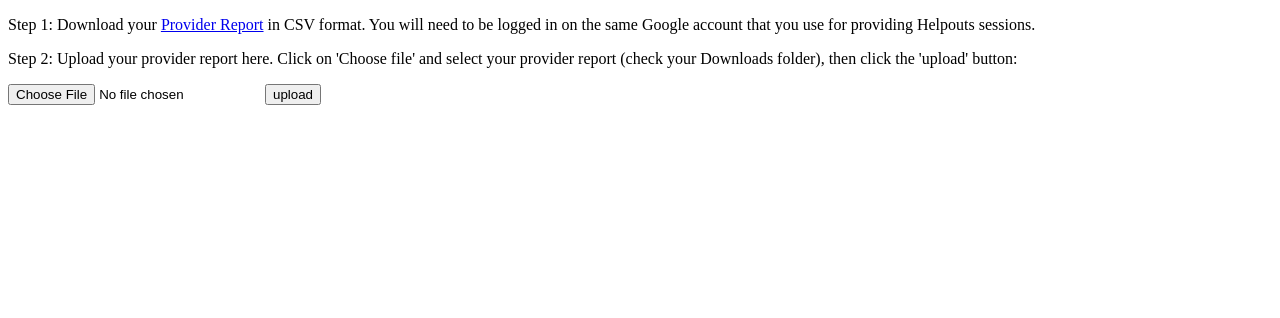
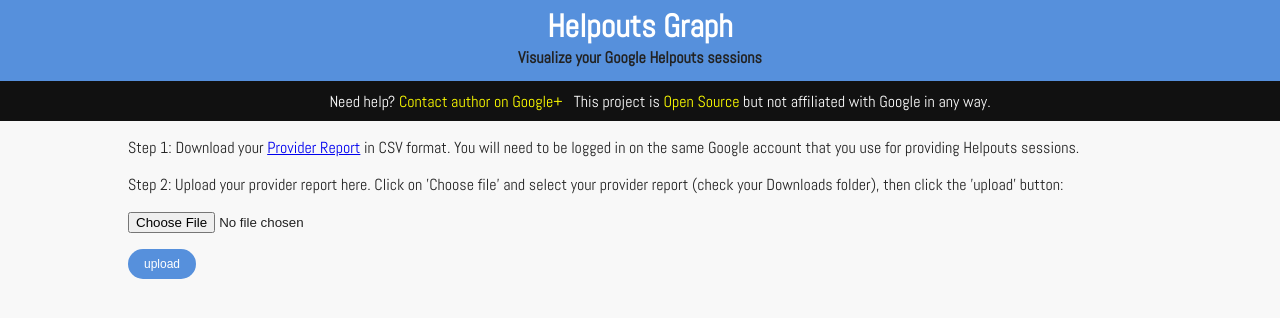
Before and after one commit to iandouglas/helpouts-graph, a Flask app: page / in a window 1280 px wide. Shown: the top 318 px of the page. Run offline with Flask 2, Linux system fonts and the light colour scheme.

Commit message:
simple css to make the site look a little better

```diff
--- a/application/static/config.json
+++ b/application/static/config.json
@@ -3,13 +3,13 @@
   "item_main": "Offer Title",
   "datecharts": [
     {
-      "title": "Session Dates (PST)",
+      "title": "Session Dates and Session Count(PST)",
       "item": "Session Start (PST)"
     }
   ],
   "hourcharts": [
     {
-      "title": "Session Times (PST)",
+      "title": "Session Times (24-hour clock, PST)",
       "item": "Session Start (PST)"
     }
   ],
--- a/application/static/css/charts.css
+++ b/application/static/css/charts.css
@@ -76,7 +76,7 @@
 }
 
 #calendarpanel {
-  width: 100%;
+  width: 80%;
 }
 
 #histpanel {
--- /dev/null
+++ b/application/static/css/styles.css
@@ -0,0 +1,79 @@
+body {
+  margin: 0;
+  padding: 0;
+  -webkit-box-sizing: border-box;
+  -moz-box-sizing: border-box;
+  box-sizing: border-box;
+  -webkit-tap-highlight-color: rgba(0, 0, 0, 0);
+  background-color: #F8F8F8;
+  color: #222;
+  font-family: "Abel", "Arial Narrow", Verdana, sans-serif;
+  font-weight: 400;
+  overflow-y: scroll; }
+
+.header {
+  position: relative;
+  width: 100%;
+  height: 65px;
+  padding: 10px 0 6px;
+  z-index: 3000;
+  text-align: center;
+  background: #5690DC;
+  white-space: nowrap;
+  overflow: hidden; }
+  .header h1 {
+    color: white;
+    margin-top: -4px; }
+  .header h4 {
+    margin-top: -20px; }
+
+ul {
+  margin-top: 10px; }
+  ul li {
+    display: inline;
+    list-style-type: none; }
+    ul li a {
+      display: inline-block;
+      font-size: 16px;
+      position: relative;
+      text-decoration: none;
+      margin-right: 50px; }
+
+.submenu {
+  width: 100%;
+  height: 40px;
+  text-align: center;
+  background-color: #111;
+  font-family: "Abel", "Arial Narrow", Verdana, sans-serif;
+  color: white;
+  white-space: nowrap;
+  overflow: hidden; }
+  .submenu ul li a {
+    display: inline-block;
+    color: yellow;
+    font-size: 16px;
+    position: relative;
+    text-decoration: none;
+    margin-right: 0px; }
+
+.body-content {
+  margin-left: auto;
+  margin-right: auto;
+  width: 80%; }
+
+.button {
+  border: none;
+  background: #5690DC;
+  padding: 8px 16px;
+  -webkit-border-radius: 20px;
+  -moz-border-radius: 20px;
+  border-radius: 20px;
+  color: white;
+  font-size: 12px;
+  text-decoration: none;
+  vertical-align: middle; }
+  .button:hover {
+    background: #28597a;
+    color: #ccc; }
+  .button:active {
+    background: #1b435e; }
--- /dev/null
+++ b/application/static/css/styles.scss
@@ -0,0 +1,96 @@
+body {
+  margin: 0;
+  padding: 0;
+  -webkit-box-sizing: border-box;
+  -moz-box-sizing: border-box;
+  box-sizing: border-box;
+  -webkit-tap-highlight-color: rgba(0, 0, 0, 0);
+  background-color: #F8F8F8;
+  color: #222;
+  font-family: "Abel", "Arial Narrow", Verdana, sans-serif;
+  font-weight: 400;
+  overflow-y: scroll;
+}
+
+.header {
+  position: relative;
+  width: 100%;
+  height: 65px;
+  padding: 10px 0 6px;
+  z-index: 3000;
+  text-align: center;
+  background: #5690DC;
+  white-space: nowrap;
+  overflow: hidden;
+
+  h1 {
+    color: white;
+    margin-top: -4px;
+  }
+  h4 {
+    margin-top: -20px;
+  }
+}
+
+ul {
+  margin-top: 10px;
+  li {
+    display: inline;
+    list-style-type: none;
+
+    a {
+      display: inline-block;
+      font-size: 16px;
+      position: relative;
+      text-decoration: none;
+      margin-right:50px;
+    }
+  }
+}
+
+.submenu {
+  width: 100%;
+  height: 40px;
+  text-align: center;
+  background-color: #111;
+  font-family: "Abel", "Arial Narrow", Verdana, sans-serif;
+  color: white;
+  white-space: nowrap;
+  overflow: hidden;
+
+  ul li a {
+    display: inline-block;
+    color: yellow;
+    font-size: 16px;
+    position: relative;
+    text-decoration: none;
+    margin-right: 0px;
+  }
+}
+
+.body-content {
+  margin-left: auto;
+  margin-right: auto;
+  width: 80%;
+}
+
+.button {
+  border: none;
+   background: #5690DC;
+   padding: 8px 16px;
+   -webkit-border-radius: 20px;
+   -moz-border-radius: 20px;
+   border-radius: 20px;
+   color: white;
+   font-size: 12px;
+   text-decoration: none;
+   vertical-align: middle;
+
+  &:hover {
+   background: #28597a;
+   color: #ccc;
+   }
+  &:active {
+   background: #1b435e;
+   }
+}
--- a/application/templates/index.html
+++ b/application/templates/index.html
@@ -1,7 +1,29 @@
 <!DOCTYPE html>
 <html>
-  <head></head>
+  <head>
+    <link href='http://fonts.googleapis.com/css?family=Abel' rel='stylesheet' type='text/css'>
+    <link href='/st/css/styles.css' rel='stylesheet' type='text/css'>
+  </head>
   <body>
+    <div class='header'>
+      <h1>Helpouts Graph</h1>
+      <h4>Visualize your Google Helpouts sessions</h4>
+    </div>
+    <div class='submenu'>
+      <ul>
+        <li>
+          Need help?
+          <a href='https://plus.google.com/+IanDouglas'>Contact author on Google+</a>
+        </li>
+        <li style='width:50px;'>&nbsp;</li>
+        <li>
+          This project is
+          <a href='https://github.com/iandouglas/helpouts-graph'>Open Source</a>
+          but not affiliated with Google in any way.
+        </li>
+      </ul>
+    </div>
+    <div class='body-content'>
       <p>
         Step 1: Download your
         <a href='http://helpouts.google.com/api/providerreport'>Provider Report</a>
@@ -13,9 +35,12 @@
         your provider report (check your Downloads folder), then click the 'upload'
         button:
         <form action='/graph' enctype='multipart/form-data' method='post'>
-        <input id='csv_upload' name='csv_upload' type='file'>
-        <input type='submit' value='upload'>
+          <input class='upload' id='csv_upload' name='csv_upload' type='file'>
+          <p>
+            <button class='button' type='submit'>upload</button>
+          </p>
         </form>
       </p>
+    </div>
   </body>
 </html>
```
Also changed, not shown: application/static/js/charts.js (+11 -1 lines), application/templates/graph.html (+30 -8 lines), 2 other files. Lines whose indentation alone changed are shown as unchanged.
